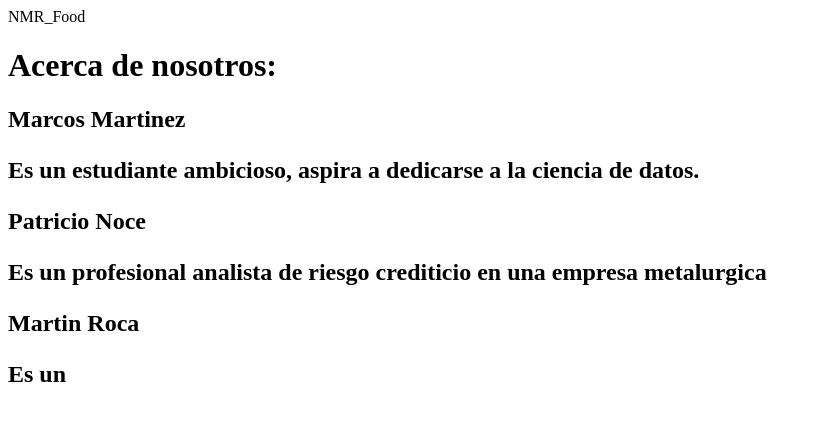
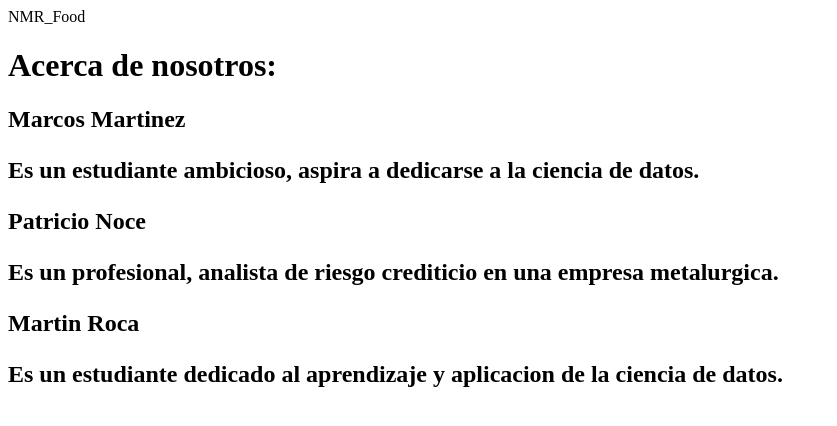
Before and after one commit to PatricioNoce/Proyecto_Grupo_5_NMR, a Django app: page /about/ in a window 1280 px wide. Shown: the top 426 px of the page, without its empty margins (0-837 px from the left). Run offline with Django 4.2, Linux system fonts and the light colour scheme; data that the repository does not hold is empty.

Commit message:
agregado about

```diff
--- a/NMR_Food/templates/NMR_Food/about.html
+++ b/NMR_Food/templates/NMR_Food/about.html
@@ -18,11 +18,11 @@
         </div>
         <div>
             <h2>Patricio Noce<h2>
-                <p>Es un profesional analista de riesgo crediticio en una empresa metalurgica<p>
+                <p>Es un profesional, analista de riesgo crediticio en una empresa metalurgica. <p>
         </div>
         <div>
             <h2>Martin Roca<h2>
-                <p>Es un <p>
+                <p>Es un estudiante dedicado al aprendizaje y aplicacion de la ciencia de datos. <p>
         </div>
     </div>
     <h2>{% block titulo %}{% endblock %}<h2>
```
